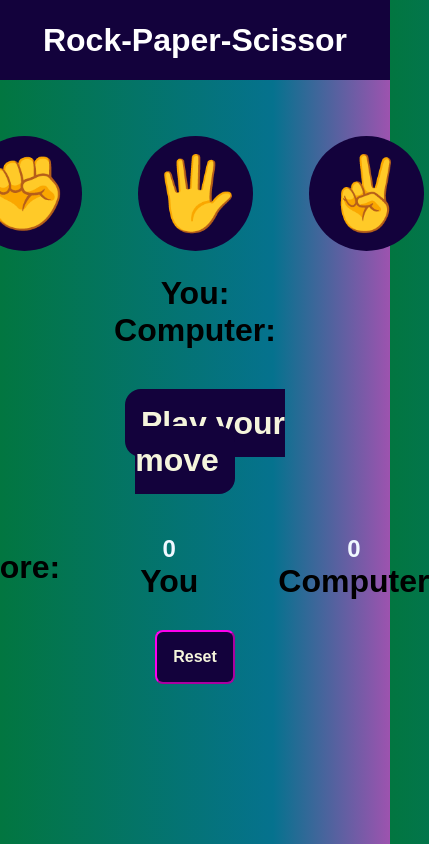
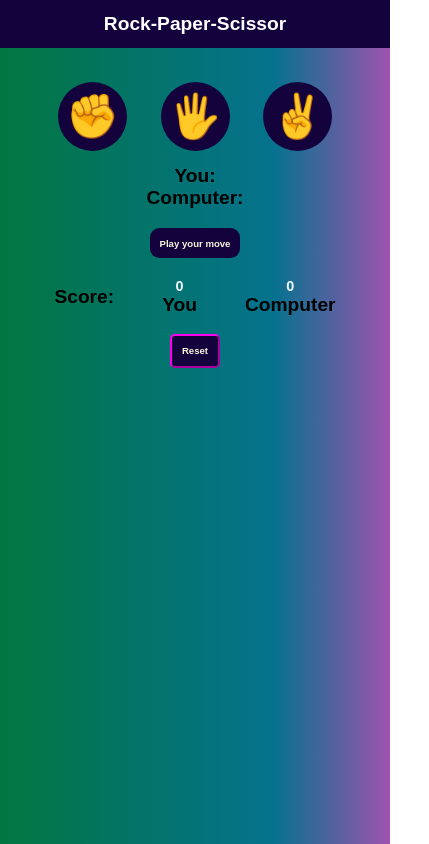
Before and after one commit to errajput/rock-paper-scissors, a plain HTML site: page src/index.html in a window 390 px wide. Shown: the whole page, 429 px wide, since content can reach past the window. Drawn offline with Linux system fonts and the light colour scheme.

Commit message:
make responsive

```diff
--- a/src/style.css
+++ b/src/style.css
@@ -6,6 +6,7 @@
   text-align: center;
 }
 body {
+  height: 10vh;
   background: linear-gradient(
     270deg,
     rgb(157, 83, 175) 0%,
@@ -13,7 +14,6 @@ body {
     rgb(2, 118, 64) 100%
   );
 }
-
 h1 {
   background-color: rgb(19, 2, 60);
   color: white;
@@ -30,8 +30,8 @@ h1 {
 }
 .choice {
   font-size: 4.5rem;
-  min-width: 115px;
-  min-height: 115px;
+  min-width: 7.188rem;
+  min-height: 7.188rem;
   background-size: 18rem;
   display: flex;
   justify-content: center;
@@ -55,7 +55,7 @@ h1 {
 }
 #resultDisplay {
   font-size: 2rem;
-  margin: 30px 20px;
+  margin: 1.875rem 1.25rem;
   background-color: rgb(19, 2, 60);
   color: beige;
   display: inline;
@@ -77,7 +77,7 @@ h1 {
 }
 button {
   font-size: 1rem;
-  margin: 30px 20px;
+  margin: 1.875rem 1.25rem;
   background-color: rgb(19, 2, 60);
   color: beige;
   display: inline;
@@ -89,3 +89,49 @@ button {
 button:hover {
   background-color: rgb(94, 60, 126);
 }
+@media only screen and (max-width: 650px) {
+  html {
+    font-size: 80%;
+  }
+  .choice {
+    background-size: 50%;
+  }
+}
+
+@media only screen and (max-width: 400px) {
+  html {
+    font-size: 60%;
+  }
+  h1 {
+    font-size: 2rem;
+  }
+
+  .choice {
+    background-size: 40%;
+  }
+  .scoreBoard {
+    flex-wrap: wrap;
+  }
+  .choices {
+    flex-wrap: wrap;
+  }
+  .resultContainer {
+    margin: 3rem 3rem;
+  }
+  #resultDisplay {
+    font-size: 1rem;
+  }
+}
+
+@media only screen and (max-width: 182px) {
+  h1 {
+    height: 10rem;
+  }
+  .resultContainer {
+    margin: 2rem 2rem;
+  }
+  #resultDisplay {
+    font-size: 0.95rem;
+    height: 3rem;
+  }
+}
```
Also changed, not shown: src/index.html (+2 -0 lines).
